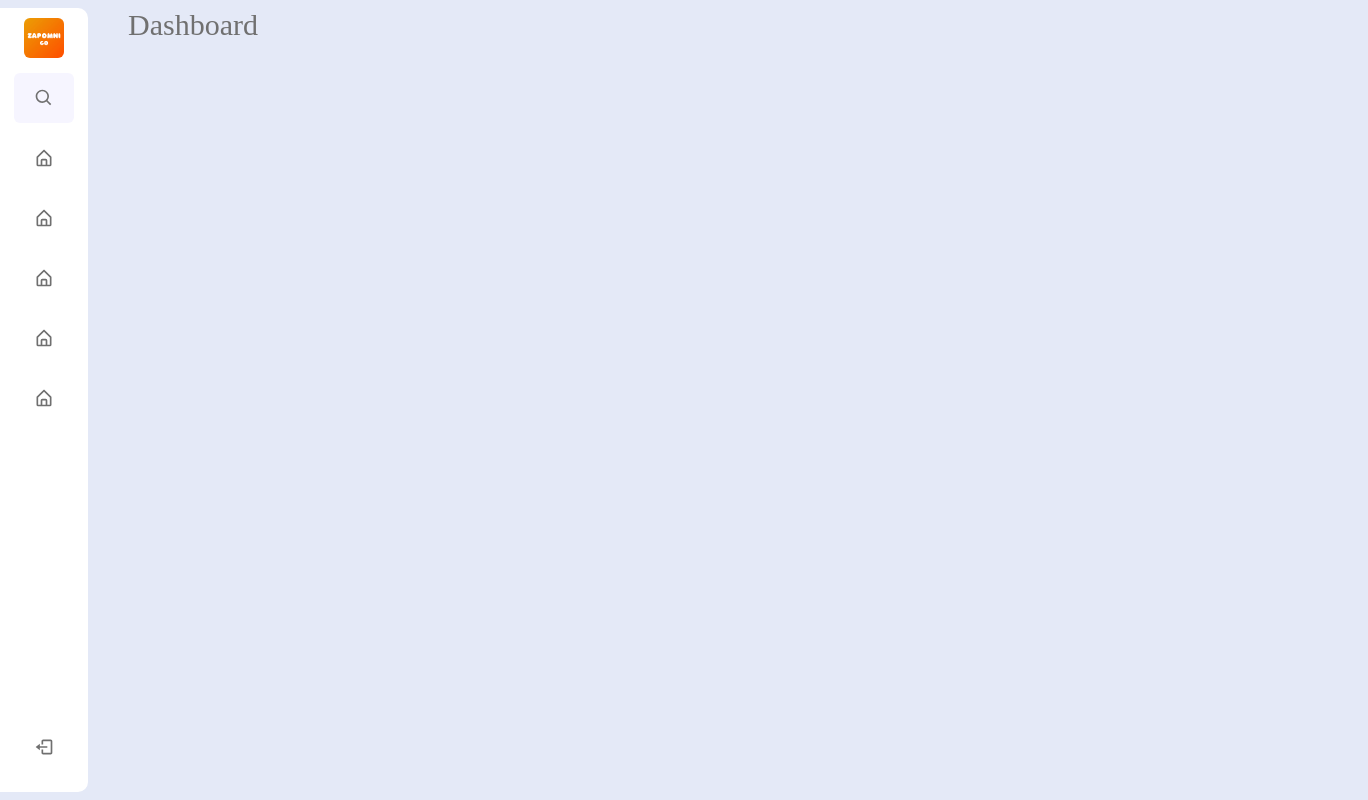
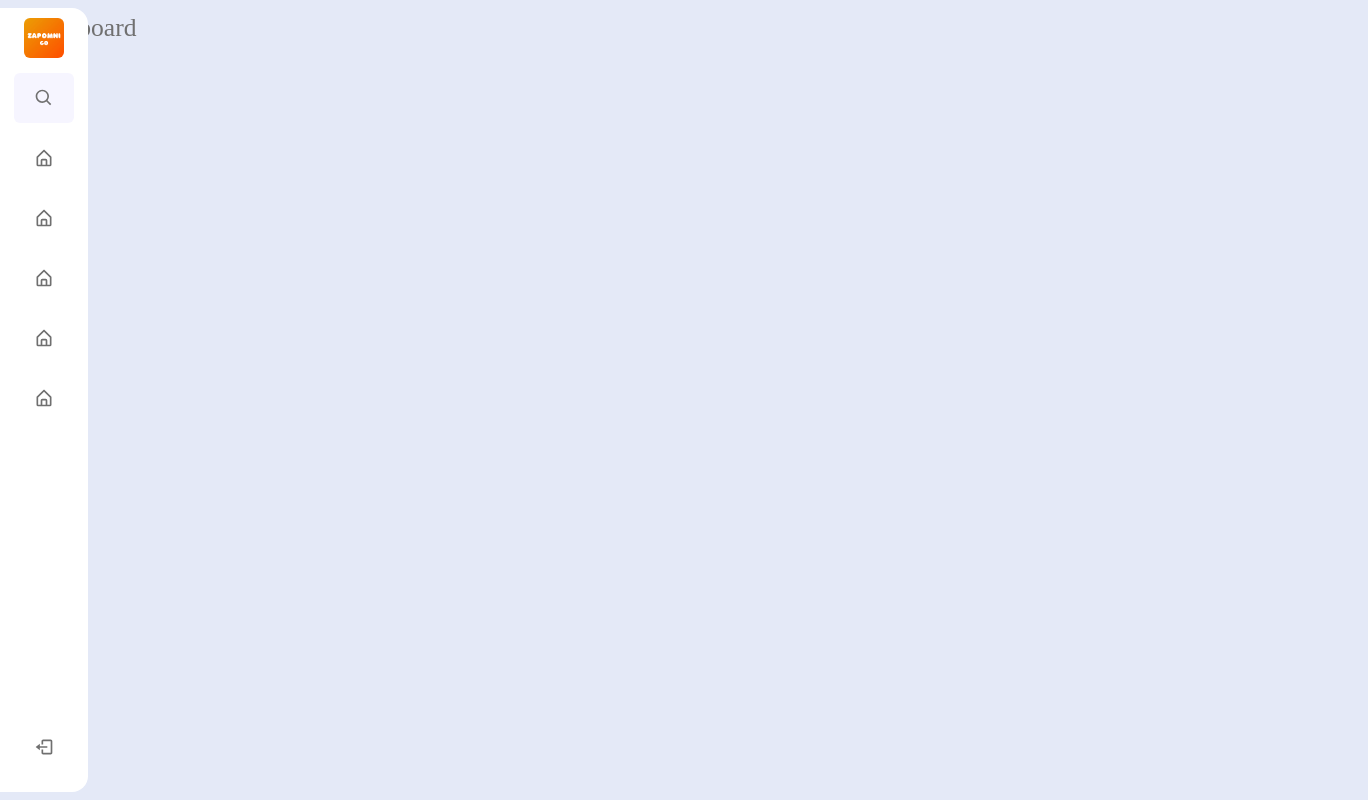
Before and after one commit to ZapomniGo/zapomnigo-client, a React (Vite) app: page / in a window 1280 px wide. Shown: the whole page, 1368 px wide, since content can reach past the window. Built offline with nearby package versions, Linux system fonts and the light colour scheme.

Commit message:
Added border to the nav bar + bpx shadows

```diff
--- a/src/app-components/Dashboard/dashboard.scss
+++ b/src/app-components/Dashboard/dashboard.scss
@@ -1,20 +1,18 @@
 .home{
-    position: relative;
     left: 88px;
     height: 100vh;
-    width: 100%;
+    width: 100vw;
     background: var(--body-color);
     transition: var(--tran-05);
 }
 
 .home.open{
     filter: blur(2px);
-
 }
 
 .home .text {
-    font-size: 30px;
+    font-size: 2vmax;
     font-weight: 500;
     color: var(--text-color);
-    padding: 8px 40px;
+    padding: 1vmax 2vmax;
 }
--- a/src/app-components/Navigation/navigation.scss
+++ b/src/app-components/Navigation/navigation.scss
@@ -9,7 +9,7 @@ body{
     font-size: 16px;
     font-weight: 500;
     color: var(--text-color);
-    transition: var(--tran-05);
+    // transition: var(--tran-05);
     white-space: nowrap;
     opacity: 1;
 }
@@ -35,7 +35,7 @@ body{
     background: var(--sidebar-color);
     transition: var(--tran-05);
     z-index: 100;
-    border-radius: 0 10px 10px 0;
+    border-radius: 0 1em 1em 0;
 }
 
 .sidebar header{
@@ -56,7 +56,7 @@ body{
 }
 
 .sidebar.close .text{
-    opacity: 0;
+    display: none;
 }
 
 .sidebar li .icon svg,
@@ -110,13 +110,13 @@ header .image-text .header-text{
     border-radius: 50%;
     color: var(--sidebar-color);
     font-size: 22px;
-    transition: var(--tran-03);
+    // transition: var(--tran-03);
 }
 
 .sidebar .search-box{
     background: var(--primary-color-light);
     border-radius: 6px;
-    transition: var(--tran-05);
+    // transition: var(--tran-02);
     margin-top: 15px;
 }
 
@@ -142,7 +142,7 @@ header .image-text .header-text{
     align-items: center;
     text-decoration: none;
     border-radius: 6px;
-    transition: var(--tran-04) !important;
+    transition: var(--tran-02) !important;
 }
 
 .sidebar li a:hover{
--- a/src/app.scss
+++ b/src/app.scss
@@ -2,9 +2,10 @@
   margin: 0;
   padding: 0;
   box-sizing: border-box;
-  transition: .5s;
 }
-
+body{
+  transition: .3s;
+}
 
 :root{
   --body-color: #E4E9F7;
```
